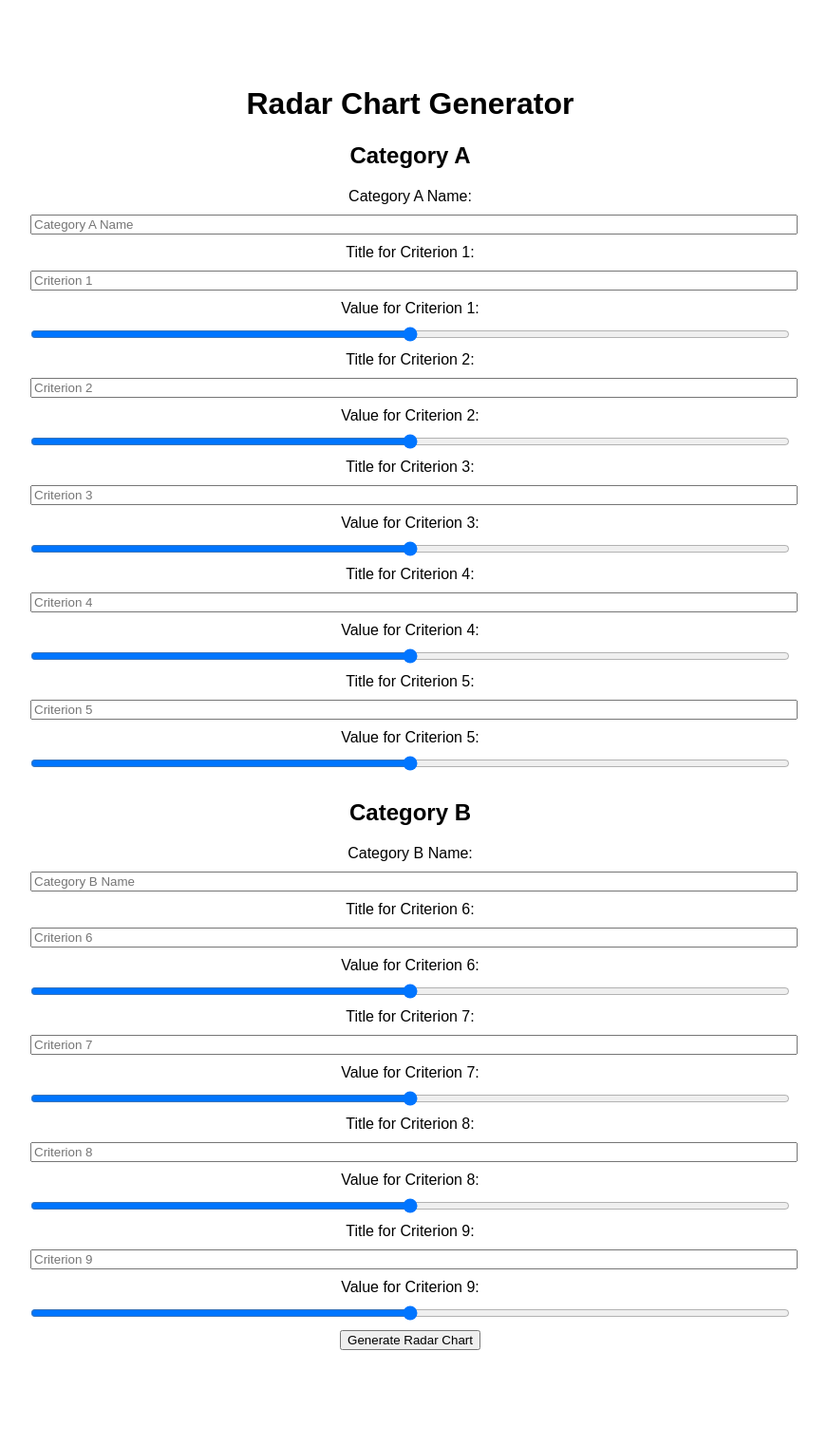
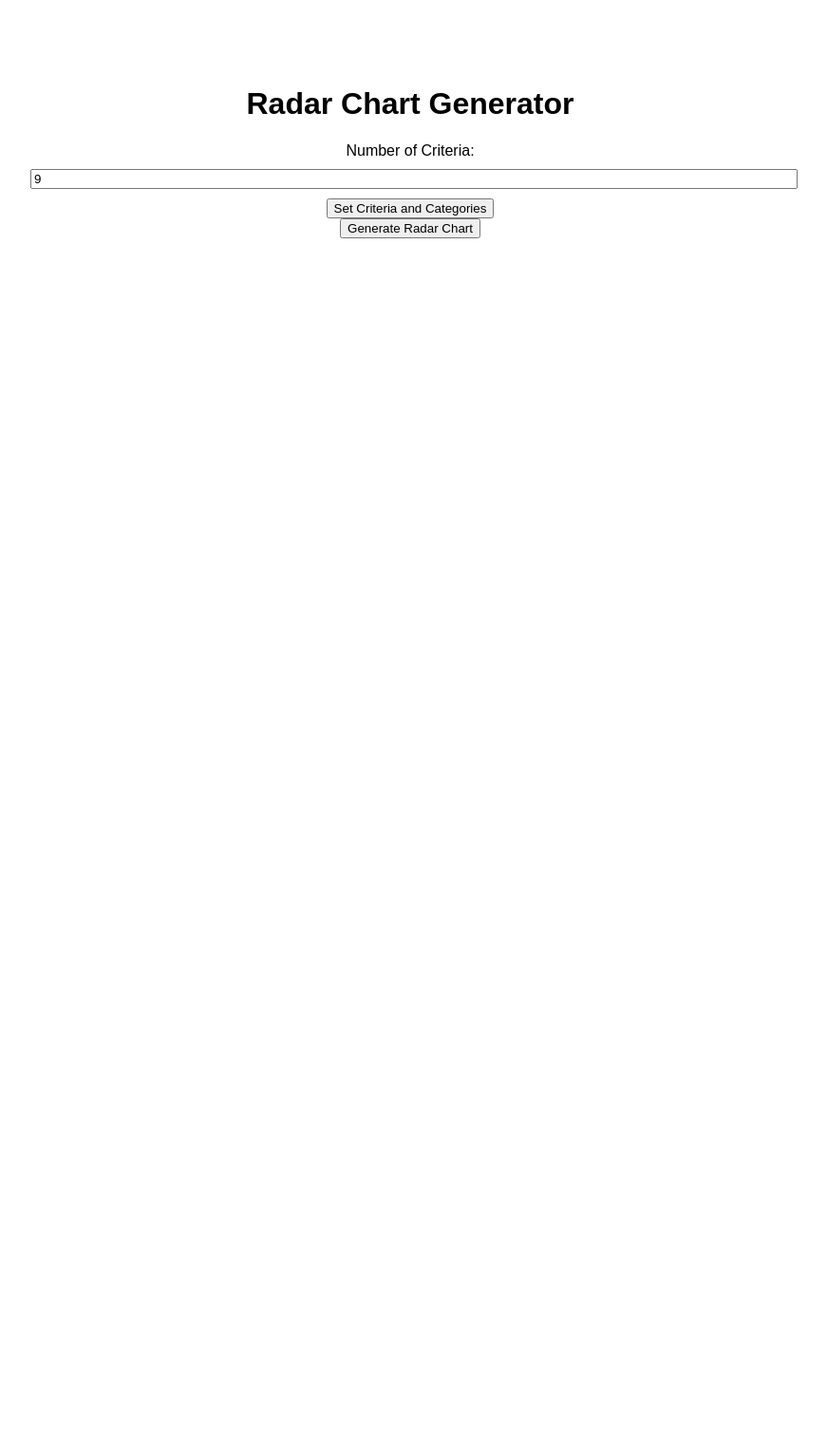
Before and after one commit to Knackie/radar-chart-generator, a Flask app: page / in a window 1280 px wide. Shown: the whole page at 95% size, without its empty margins (208-1079 px from the left). After the commit the page ends 251 px from the top, so only its background shows below. Run offline with Flask 3, Linux system fonts and the light colour scheme.

Commit message:
Add dynamic number of criteria and categories

```diff
--- a/app.py
+++ b/app.py
@@ -10,56 +10,63 @@ def index():
 
 @app.route('/generate_chart', methods=['POST'])
 def generate_chart():
-    # Récupérer les valeurs des sliders
-    values = [
-        float(request.form['slider1']),
-        float(request.form['slider2']),
-        float(request.form['slider3']),
-        float(request.form['slider4']),
-        float(request.form['slider5']),
-        float(request.form['slider6']),
-        float(request.form['slider7']),
-        float(request.form['slider8']),
-        float(request.form['slider9'])
-    ]
+    criteria_count = int(request.form['criteria_count'])
+    categories = []
+    values_by_category = []
+    labels_by_category = []
+    all_values = []
 
-    # Récupérer les titres des critères, avec une valeur par défaut si non fourni
-    labels = [
-        request.form['title1'] if request.form['title1'] else 'Critère 1',
-        request.form['title2'] if request.form['title2'] else 'Critère 2',
-        request.form['title3'] if request.form['title3'] else 'Critère 3',
-        request.form['title4'] if request.form['title4'] else 'Critère 4',
-        request.form['title5'] if request.form['title5'] else 'Critère 5',
-        request.form['title6'] if request.form['title6'] else 'Critère 6',
-        request.form['title7'] if request.form['title7'] else 'Critère 7',
-        request.form['title8'] if request.form['title8'] else 'Critère 8',
-        request.form['title9'] if request.form['title9'] else 'Critère 9'
-    ]
+    # Iterate through possible categories (up to 10)
+    for i in range(1, 11):
+        category_name = request.form[f'category{i}']
+        num_criteria = int(request.form[f'num_criteria{i}']) if request.form[f'num_criteria{i}'] else 0
 
-    # Création du radar chart avec Plotly
-    fig = go.Figure(
-        data=[
-            go.Scatterpolar(
-                r=values,
-                theta=labels,
-                fill='toself',
-                name='Évaluation'
-            )
-        ]
-    )
+        # If a category is defined and has at least 1 criterion
+        if category_name and num_criteria > 0:
+            category_values = []
+            category_labels = []
 
+            # Collect the criteria values and labels for this category
+            for j in range(sum(len(v) for v in values_by_category) + 1, sum(len(v) for v in values_by_category) + num_criteria + 1):
+                if j > criteria_count:  # Ensure we don't exceed the number of criteria
+                    break
+                value = float(request.form[f'slider{j}'])
+                label = request.form[f'title{j}'] if request.form[f'title{j}'] else f'Criterion {j}'
+
+                category_values.append(value)
+                category_labels.append(label)
+                all_values.append(value)
+
+            # Store the values and labels for this category
+            categories.append(category_name)
+            values_by_category.append(category_values)
+            labels_by_category.append(category_labels)
+
+    # Create radar chart with Plotly
+    fig = go.Figure()
+
+    # Add data for each category to the radar chart
+    for idx, category in enumerate(categories):
+        fig.add_trace(go.Scatterpolar(
+            r=values_by_category[idx],
+            theta=labels_by_category[idx],
+            fill='toself',
+            name=category
+        ))
+
+    # Configure the chart layout
     fig.update_layout(
         polar=dict(
             radialaxis=dict(visible=True, range=[0, 10])
         ),
-        showlegend=False
+        showlegend=True
     )
 
-    # Enregistrer le graphique en tant qu'image
+    # Save the chart as an image
     img_path = "static/images/radar_chart.png"
     pio.write_image(fig, img_path)
 
-    return render_template('index.html', image_path=img_path, values=values)
+    return render_template('index.html', image_path=img_path, values=all_values)
 
 if __name__ == '__main__':
-    app.run()
+    app.run(debug=True)
--- a/templates/index.html
+++ b/templates/index.html
@@ -3,7 +3,7 @@
 <head>
     <meta charset="UTF-8">
     <meta name="viewport" content="width=device-width, initial-scale=1.0">
-    <title>Radar Chart Generator with Categories</title>
+    <title>Radar Chart Generator with Dynamic Criteria</title>
     <style>
         body {
             font-family: Arial, sans-serif;
@@ -19,10 +19,10 @@
         form {
             margin-bottom: 30px;
         }
-        .slider-label, .title-label, .category-label {
+        .slider-label, .title-label, .category-label, .num-label {
             margin: 10px 0;
         }
-        .slider, .title-input, .category-input {
+        .slider, .title-input, .category-input, .num-input {
             width: 100%;
             margin: 10px 0;
         }
@@ -31,41 +31,62 @@
             max-width: 100%;
         }
     </style>
+    <script>
+        function generateForm() {
+            var criteriaCount = document.getElementById('criteria_count').value;
+            var criteriaContainer = document.getElementById('criteria-container');
+            var categoriesContainer = document.getElementById('categories-container');
+
+            // Clear existing form fields
+            criteriaContainer.innerHTML = '';
+            categoriesContainer.innerHTML = '';
+
+            // Dynamically create fields for each criterion
+            for (let i = 1; i <= criteriaCount; i++) {
+                criteriaContainer.innerHTML += `
+                    <div class="slider-container">
+                        <label class="title-label" for="title${i}">Title for Criterion ${i} (leave empty for default):</label>
+                        <input type="text" id="title${i}" name="title${i}" class="title-input" placeholder="Criterion ${i}">
+
+                        <label class="slider-label" for="slider${i}">Value for Criterion ${i}:</label>
+                        <input type="range" id="slider${i}" name="slider${i}" class="slider" min="0" max="10" value="5">
+                    </div>`;
+            }
+
+            // Dynamically create fields for categories
+            categoriesContainer.innerHTML += `
+                <h2>Define Categories</h2>
+                <p>You can assign criteria to categories. Leave category names blank if not needed.</p>`;
+
+            for (let i = 1; i <= 10; i++) {  // Allow up to 10 categories
+                categoriesContainer.innerHTML += `
+                    <div class="category-container">
+                        <label class="category-label" for="category${i}">Category ${i} Name (leave empty if not used):</label>
+                        <input type="text" id="category${i}" name="category${i}" class="category-input" placeholder="Category ${i}">
+
+                        <label class="num-label" for="num_criteria${i}">Number of criteria for Category ${i}:</label>
+                        <input type="number" id="num_criteria${i}" name="num_criteria${i}" class="num-input" min="1" max="${criteriaCount}" value="1">
+                    </div>`;
+            }
+        }
+    </script>
 </head>
 <body>
 
 <div class="container">
     <h1>Radar Chart Generator</h1>
-    <form action="/generate_chart" method="POST">
-        <!-- Category A -->
-        <h2>Category A</h2>
-        <label class="category-label" for="categoryA">Category A Name:</label>
-        <input type="text" id="categoryA" name="categoryA" class="category-input" placeholder="Category A Name" required>
 
-        {% for i in range(1, 6) %}
-        <div class="slider-container">
-            <label class="title-label" for="title{{i}}">Title for Criterion {{i}}:</label>
-            <input type="text" id="title{{i}}" name="title{{i}}" class="title-input" placeholder="Criterion {{i}}">
+    <!-- Select number of criteria -->
+    <form method="POST" action="/generate_chart">
+        <label for="criteria_count">Number of Criteria:</label>
+        <input type="number" id="criteria_count" name="criteria_count" class="num-input" min="1" value="9" required>
+        <button type="button" onclick="generateForm()">Set Criteria and Categories</button>
 
-            <label class="slider-label" for="slider{{i}}">Value for Criterion {{i}}:</label>
-            <input type="range" id="slider{{i}}" name="slider{{i}}" class="slider" min="0" max="10" value="5">
-        </div>
-        {% endfor %}
+        <!-- Criteria fields will be generated dynamically -->
+        <div id="criteria-container"></div>
 
-        <!-- Category B -->
-        <h2>Category B</h2>
-        <label class="category-label" for="categoryB">Category B Name:</label>
-        <input type="text" id="categoryB" name="categoryB" class="category-input" placeholder="Category B Name" required>
-
-        {% for i in range(6, 10) %}
-        <div class="slider-container">
-            <label class="title-label" for="title{{i}}">Title for Criterion {{i}}:</label>
-            <input type="text" id="title{{i}}" name="title{{i}}" class="title-input" placeholder="Criterion {{i}}">
-
-            <label class="slider-label" for="slider{{i}}">Value for Criterion {{i}}:</label>
-            <input type="range" id="slider{{i}}" name="slider{{i}}" class="slider" min="0" max="10" value="5">
-        </div>
-        {% endfor %}
+        <!-- Category fields will be generated dynamically -->
+        <div id="categories-container"></div>
 
         <button type="submit">Generate Radar Chart</button>
     </form>
```
